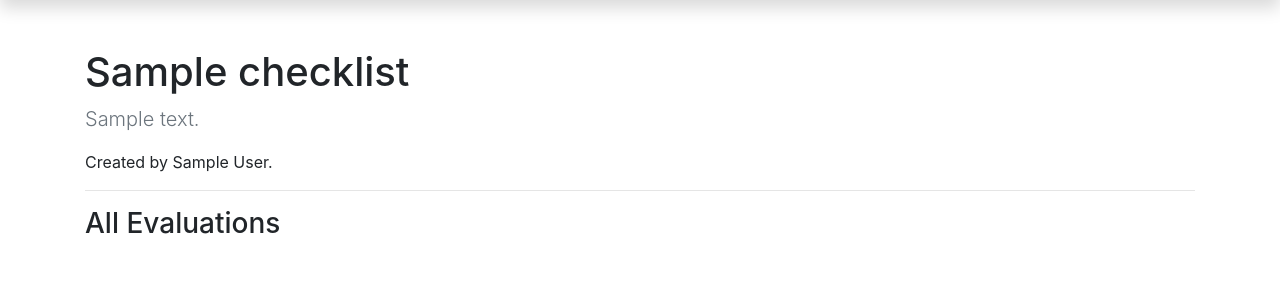
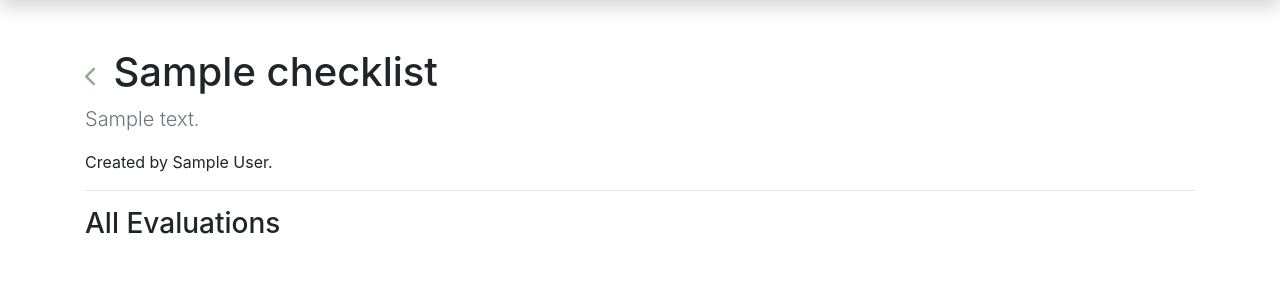
Before and after one commit to ux-leris/uxguide-checker, a PHP site: page /php/pages/checklistEvaluations.php?c_id=1 in a window 1280 px wide. Shown: the part 70-370 px from the top of the page. Run offline with PHP 8.4, Linux system fonts and the light colour scheme; the visitor is signed in with stand-in values (Sample User, id 1); tables that the repository leaves empty or names only in its code hold one stand-in row (values such as "Sample post"); some libraries are stand-ins or nearby versions.

Commit message:
Fix publish

```diff
--- a/php/classes/checklist.class.php
+++ b/php/classes/checklist.class.php
@@ -113,8 +113,6 @@
 
             $result = $checklistDAO->publish($conn, $this->id);
 
-            $result = $result->fetch_assoc();
-
             if(!$result) {
                 return false;
             }
--- a/php/dataAccess/checklistDAO.class.php
+++ b/php/dataAccess/checklistDAO.class.php
@@ -140,9 +140,7 @@
             $stmt->bind_param("s", $checklist_id);
             $stmt->execute();
 
-            $stmt->get_result();
-
-            return $stmt->affected_rows();
+            return $stmt->affected_rows;
         }
     }
 ?>
--- a/php/pages/checklistEvaluations.php
+++ b/php/pages/checklistEvaluations.php
@@ -51,7 +51,10 @@
 		<?php include('../templates/navbar.php'); ?>
 
         <div class="container mt-5 mb-5">
-            <h1><?= $checklist->get_title() ?></h1>
+            <div style="display: flex; align-items: center;">
+                <a href="../../index.php"><i class="fas fa-chevron-left fa-lg mr-3" style="color:#8FAD88;"></i></a>
+                <h1><?= $checklist->get_title() ?></h1>
+            </div>
             <p class="lead text-muted text-justify"><?= $checklist->get_description() ?></p>
             <p>Created by <?= $checklist->get_authorName($conn) ?>.</p>
             <hr>
```
